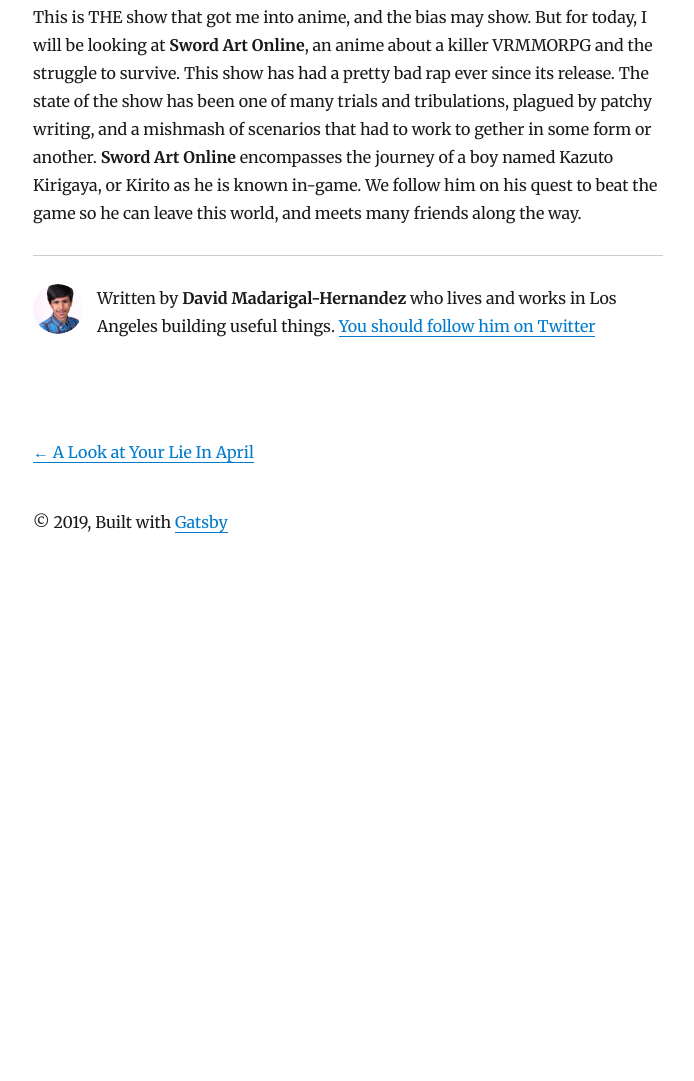
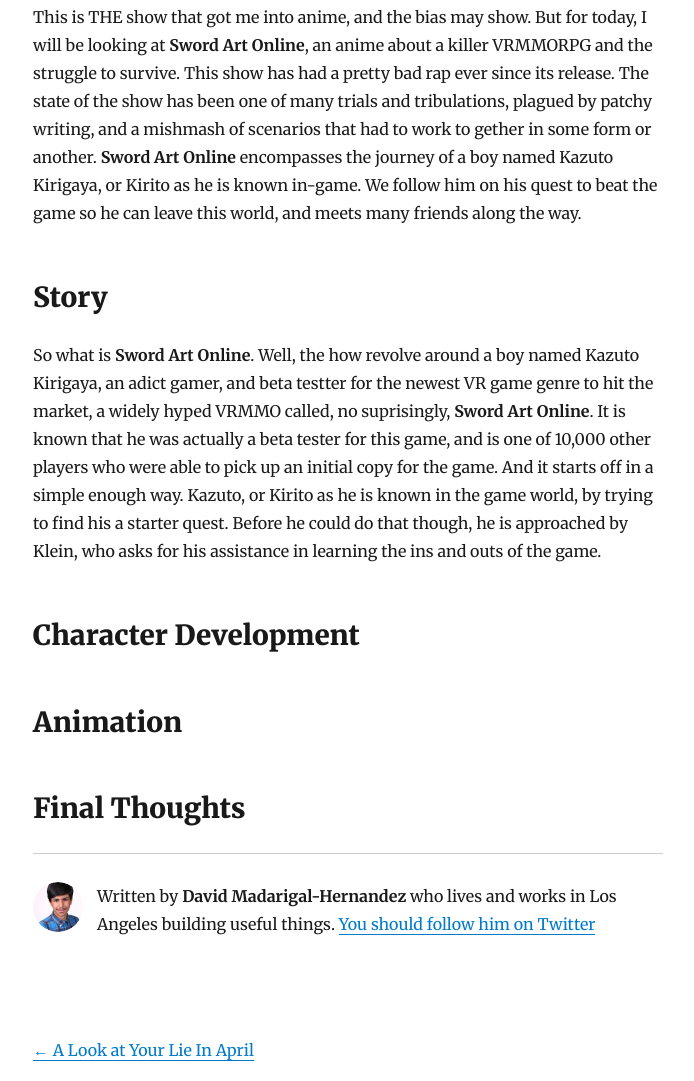
Before and after one commit to MEXdave1997/a-gamers-opinion, a Gatsby site: page /Sword_Art_Online/ in a window 1280 px wide. Shown: the part 655-1736 px from the top of the page, without its empty margins (292-986 px from the left). Before the commit the page ends 1233 px from the top, so only its background shows below. Built offline with nearby package versions, Linux system fonts and the light colour scheme; Gatsby itself is replaced by a stand-in of ours; some packages are replaced by stand-ins of ours.

Commit message:
section off article and add some starting info in Story section:

```diff
--- a/content/blog/Sword_Art_Online/index.md
+++ b/content/blog/Sword_Art_Online/index.md
@@ -10,3 +10,12 @@ This show has had a pretty bad rap ever since its release.
 The state of the show has been one of many trials and tribulations, plagued by patchy writing, and a mishmash of scenarios that had to work to gether in some form or another.
 **Sword Art Online** encompasses the journey of a boy named Kazuto Kirigaya, or Kirito as he is known in-game.
 We follow him on his quest to beat the game so he can leave this world, and meets many friends along the way.
+
+## Story
+So what is **Sword Art Online**. Well, the how revolve around a boy named Kazuto Kirigaya, an adict gamer, and beta testter for the newest VR game genre to hit the market, a widely hyped VRMMO called, no suprisingly, **Sword Art Online**. It is known that he was actually a beta tester for this game, and is one of 10,000 other players who were able to pick up an initial copy for the game. And it starts off in a simple enough way. Kazuto, or Kirito as he is known in the game world, by trying to find his a starter quest. Before he could do that though, he is approached by Klein, who asks for his assistance in learning the ins and outs of the game.
+
+## Character Development
+
+## Animation
+
+## Final Thoughts
```
